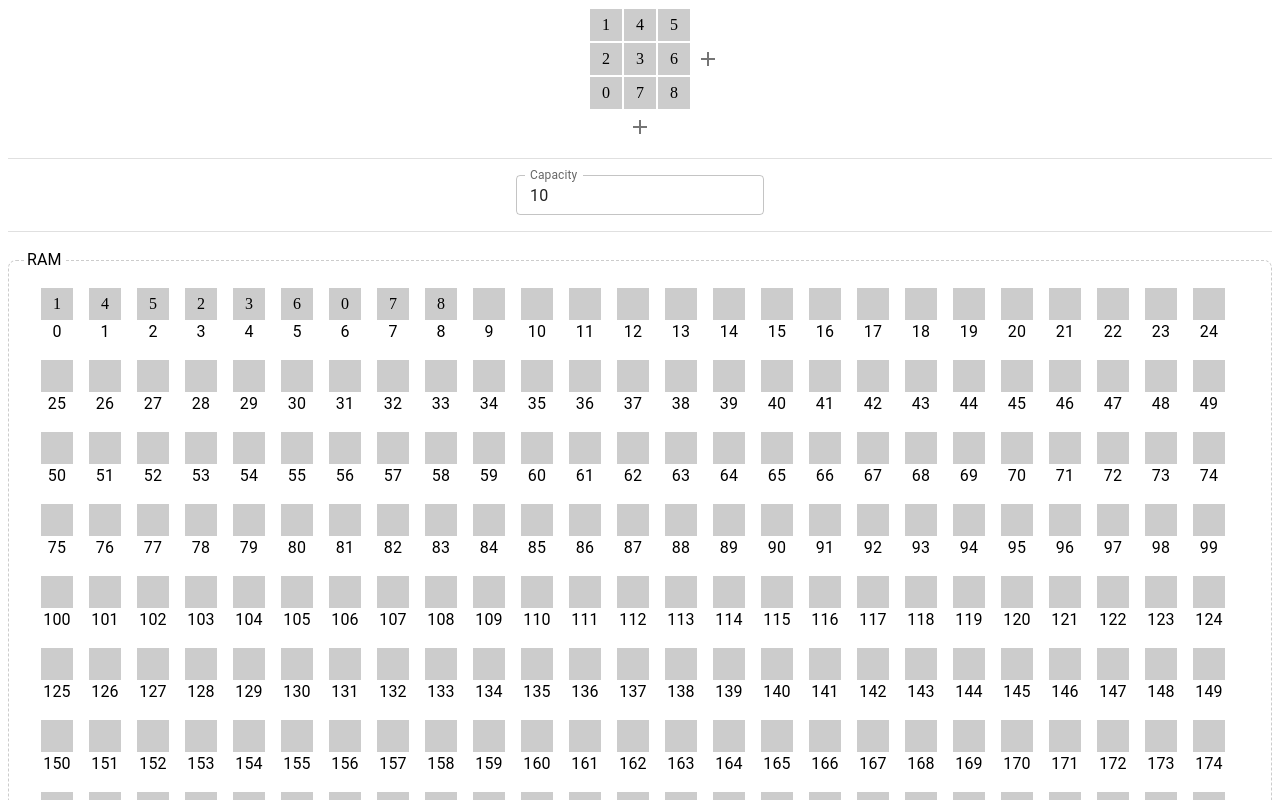
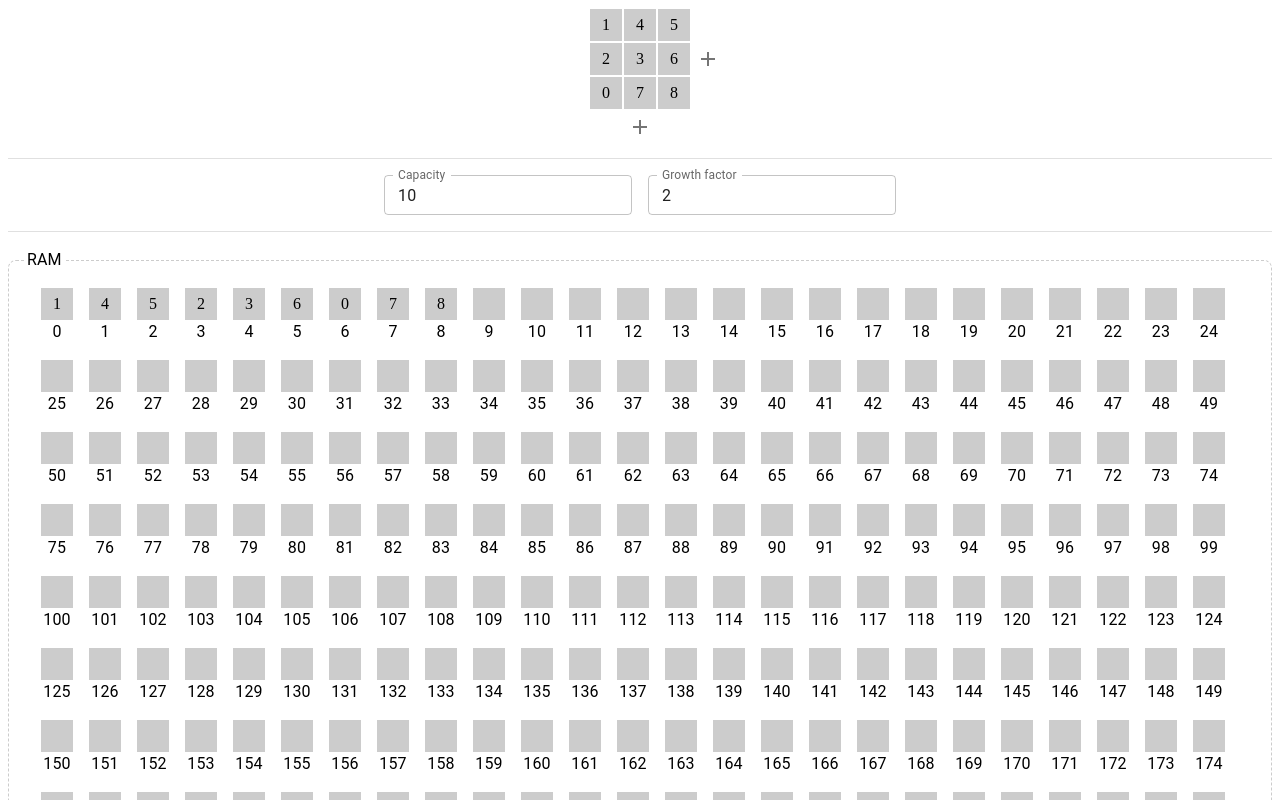
Before and after one commit to dang309/CS523, a React (Vite) app: page / in a window 1280 px wide. Shown: the top 800 px of the page. Built offline with nearby package versions, Linux system fonts and the light colour scheme.

Commit message:
add growth factor

```diff
--- a/src/App.jsx
+++ b/src/App.jsx
@@ -2,12 +2,17 @@ import { Divider, Stack } from "@mui/material";
 import Ram from "./Ram";
 import Dimension from "./Dimension";
 import { useState } from "react";
-import { DEFAULT_CAPACITY, DEFAULT_GRID } from "./constants";
+import {
+  DEFAULT_CAPACITY,
+  DEFAULT_GRID,
+  DEFAULT_GROWTH_FACTOR,
+} from "./constants";
 import Manipulators from "./Manipulators";
 
 function App() {
   const [grid, setGrid] = useState(DEFAULT_GRID);
   const [capacity, setCapacity] = useState(DEFAULT_CAPACITY);
+  const [growthFactor, setGrowthFactor] = useState(DEFAULT_GROWTH_FACTOR);
 
   const addOneRow = () => {
     const cloneGrid = [...grid];
@@ -54,6 +59,10 @@ function App() {
     setCapacity(e.target.value);
   };
 
+  const handleChangeGrowthFactor = (e) => {
+    setGrowthFactor(e.target.value);
+  };
+
   return (
     <Stack spacing={2} divider={<Divider />}>
       <Dimension
@@ -65,7 +74,9 @@ function App() {
       />
       <Manipulators
         capacity={capacity}
+        growthFactor={growthFactor}
         handleChangeCapacity={handleChangeCapacity}
+        handleChangeGrowthFactor={handleChangeGrowthFactor}
       />
       <Ram grid={grid} />
     </Stack>
--- a/src/Manipulators.jsx
+++ b/src/Manipulators.jsx
@@ -1,6 +1,11 @@
 import { Stack, TextField } from "@mui/material";
 
-const Manipulators = ({ capacity, handleChangeCapacity }) => {
+const Manipulators = ({
+  capacity,
+  growthFactor,
+  handleChangeCapacity,
+  handleChangeGrowthFactor,
+}) => {
   return (
     <Stack direction="row" justifyContent="center" spacing={2}>
       <TextField
@@ -9,6 +14,13 @@ const Manipulators = ({ capacity, handleChangeCapacity }) => {
         onChange={handleChangeCapacity}
         size="small"
       />
+
+      <TextField
+        label="Growth factor"
+        value={growthFactor}
+        onChange={handleChangeGrowthFactor}
+        size="small"
+      />
     </Stack>
   );
 };
--- a/src/constants.js
+++ b/src/constants.js
@@ -5,3 +5,4 @@ export const DEFAULT_GRID = [
 ];
 
 export const DEFAULT_CAPACITY = 10;
+export const DEFAULT_GROWTH_FACTOR = 2;
```
